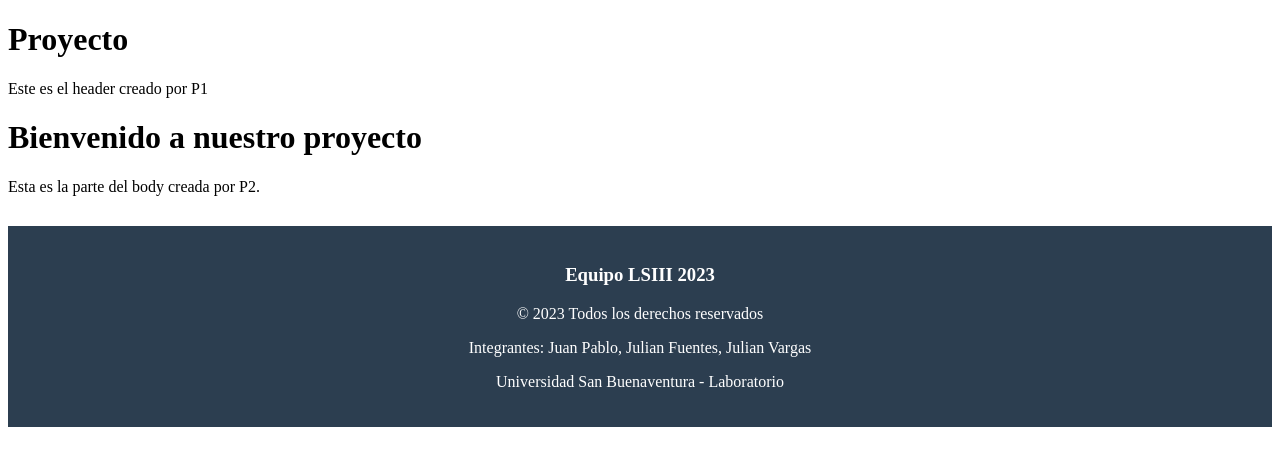
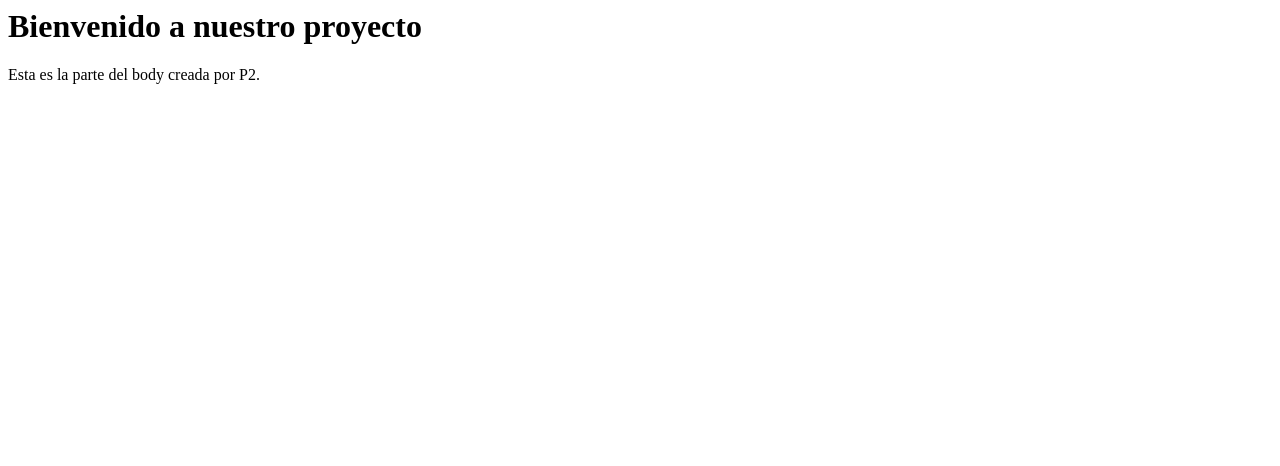
Before and after one commit to Jpisaziga/IsazigaVargasFuentes-LSIII-2023-1, a plain HTML site: page index.html in a window 1280 px wide. Drawn offline with Linux system fonts and the light colour scheme.

Commit message:
Update index.html

```diff
--- a/index.html
+++ b/index.html
@@ -1,44 +1,2 @@
-<!DOCTYPE html>
-<html lang="es">
-<head>
-    <meta charset="UTF-8">
-    <meta name="viewport" content="width=device-width, initial-scale=1.0">
-    <title>Proyecto LSIII</title>
-    <style>
-        footer {
-            background-color: #2c3e50;
-            color: white;
-            padding: 20px 0;
-            text-align: center;
-            margin-top: 30px;
-        }
-        .footer-content {
-            max-width: 800px;
-            margin: 0 auto;
-        }
-    </style>
-</head>
-<body>
-    <header>
-        <h1>Proyecto</h1>
-        <p>Este es el header creado por P1</p>
-    </header>
-
-    <!-- Body añadido por P2 -->
     <h1>Bienvenido a nuestro proyecto</h1>
     <p>Esta es la parte del body creada por P2.</p>
-
-    <footer>
-        <div class="footer-content">
-            <h3>Equipo LSIII 2023</h3>
-            <p>© 2023 Todos los derechos reservados</p>
-            <p>Integrantes:
-                Juan Pablo,
-                Julian Fuentes,
-                Julian Vargas
-            </p>
-            <p>Universidad San Buenaventura - Laboratorio</p>
-        </div>
-    </footer>
-</body>
-</html>
```
